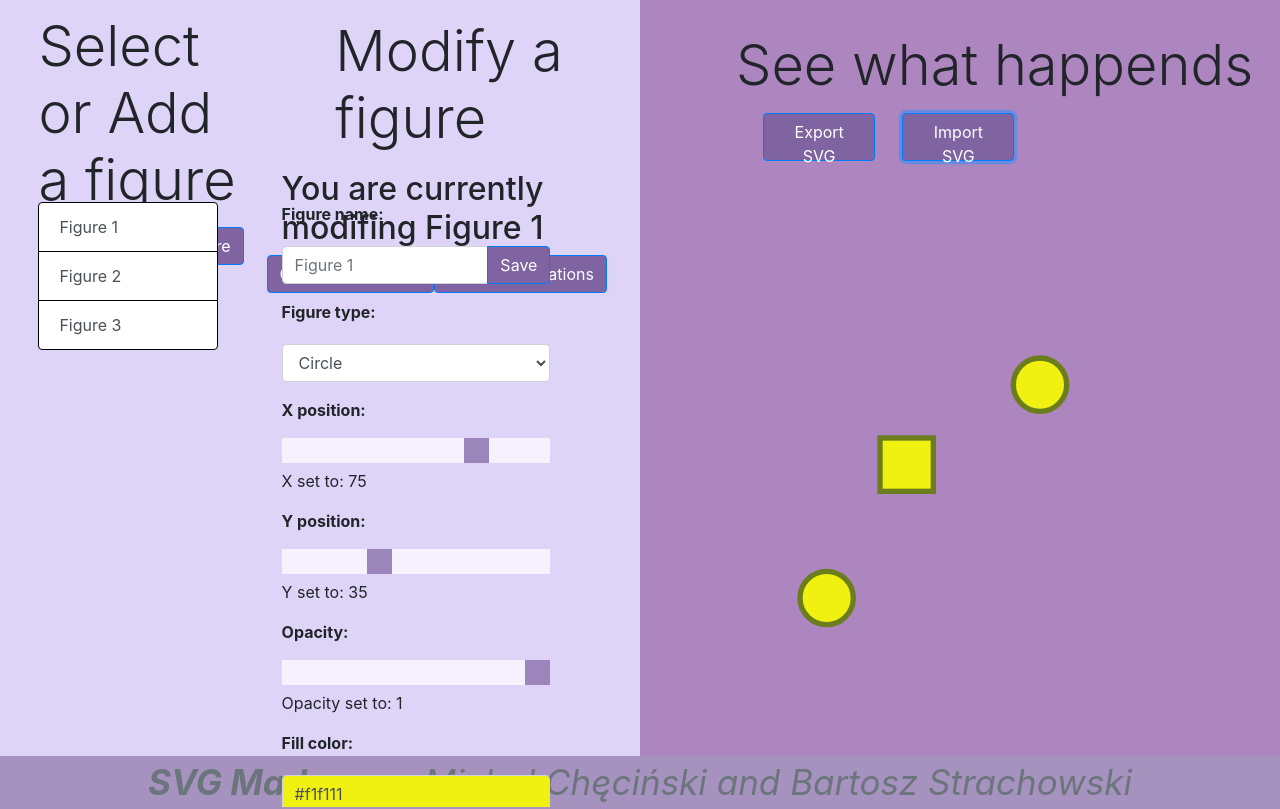
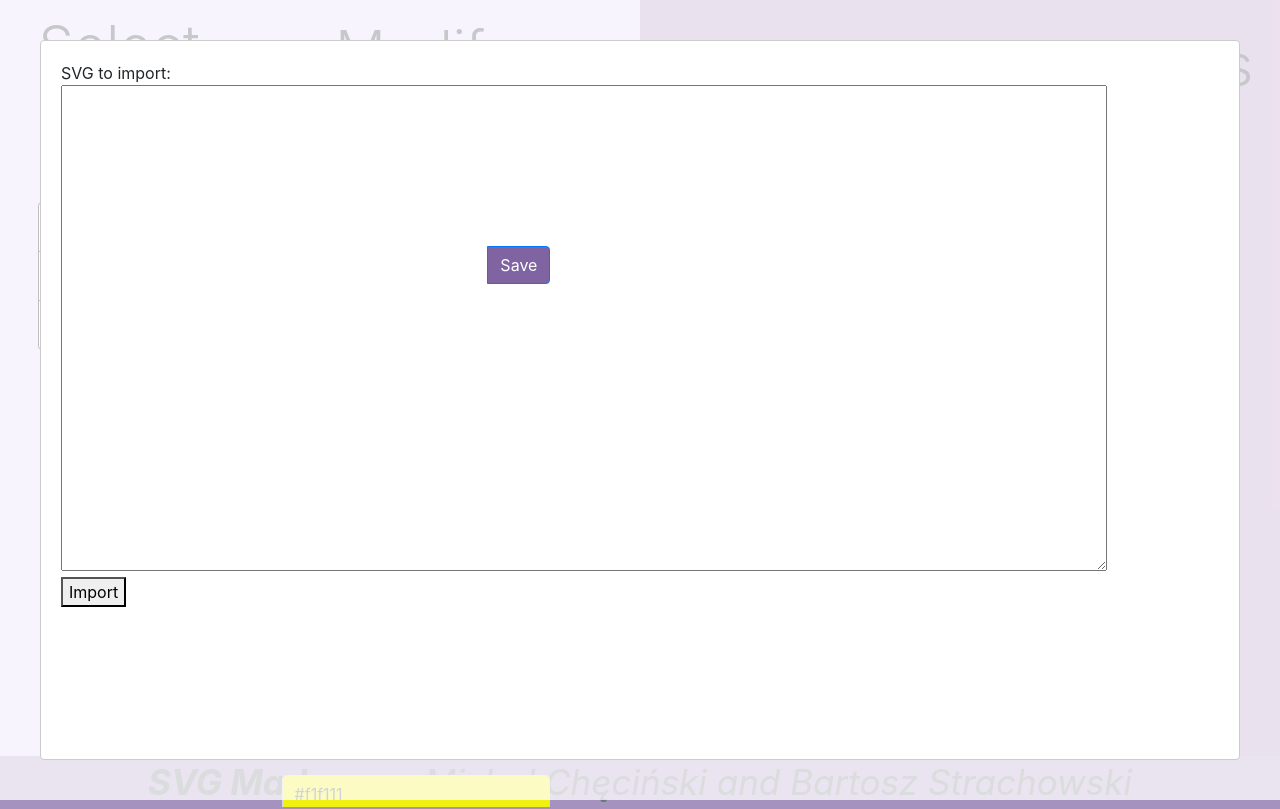
Before and after one commit to strachob/svg-animations, a React (Create React App) app: page / in a window 1280 px wide. Both pictures are taken after a click on the button "Import SVG". Built offline with nearby package versions, Linux system fonts and the light colour scheme.

Commit message:
Implement modals for import and export

```diff
--- a/src/AnimationPane/index.js
+++ b/src/AnimationPane/index.js
@@ -1,4 +1,6 @@
 import React from 'react';
+import ReactDOMServer from 'react-dom/server';
+import ReactModal from 'react-modal';
 import './AnimationPane.css';
 import Svg from './svg';
 
@@ -6,22 +8,71 @@ class AnimationPane extends React.Component {
   constructor(props) {
     super(props);
 
-    this.state = { figures: props.figures };
+    this.state = {
+      figures: props.figures,
+      openExportModal: false,
+      openImportModal: false
+    };
+  }
+
+  openExportModal = () => {
+    this.setState({openExportModal: true});
+  }
+
+  closeExportModal = () => {
+    this.setState({openExportModal: false});
+  }
+
+  openImportModal = () => {
+    this.setState({openImportModal: true});
+  }
+
+  closeImportModal = () => {
+    this.setState({openImportModal: false});
   }
 
   componentDidUpdate() {
     this.render();
   }
 
+  generateExportSvg = () =>{
+    var svg = <Svg figures={this.state.figures} />;
+    this.setState({svg: ReactDOMServer.renderToStaticMarkup(svg)});
+    this.openExportModal();
+  }
+
+  setImportSvg = (e) => {
+    this.setState({importSvg: e.target.value});
+  }
+
     render() {
       return <div className="animation-pane pane">
         <div>
           <h1 className="display-4 figure-header">See what happends
-          <button className="btn btn-primary export"> Export SVG </button>
-          <button className="btn btn-primary export"> Import SVG </button></h1>
+          <button className="btn btn-primary export" onClick={() => this.generateExportSvg() }> Export SVG </button>
+          <button className="btn btn-primary export" onClick={() => this.openImportModal() }> Import SVG </button></h1>
+        </div>
+        <Svg figures={this.state.figures} />
 
-        </div>
-        <Svg figures={this.props.figures} />
+        <ReactModal
+           isOpen={this.state.openExportModal}
+           contentLabel="Export Modal"
+        >
+          <textarea rows="20" cols="100" name="svg">{this.state.svg}</textarea>
+          <button onClick={() => this.closeExportModal()}>Close</button>
+        </ReactModal>
+
+        <ReactModal
+           isOpen={this.state.openImportModal}
+           contentLabel="Import Modal"
+        >
+          <div>
+            SVG to import:<br/>
+            <textarea rows="20" cols="100" name="svg" onChange={(e) => this.setImportSvg(e)}></textarea><br/>
+            <button onClick={() => this.closeImportModal()}>Import</button>
+          </div>
+        </ReactModal>
+
       </div>
     }
   }
--- a/src/AnimationPane/svg.js
+++ b/src/AnimationPane/svg.js
@@ -35,8 +35,8 @@ export default class Svg extends React.Component {
   render() {
     return (
       <svg viewBox="0 0 120 87" preserveAspectRatio="xMidYMid meet">
-        {this.generateSvg()}
-      </svg>
+      {this.generateSvg()}
+    </svg>
     )
   }
 }
```
